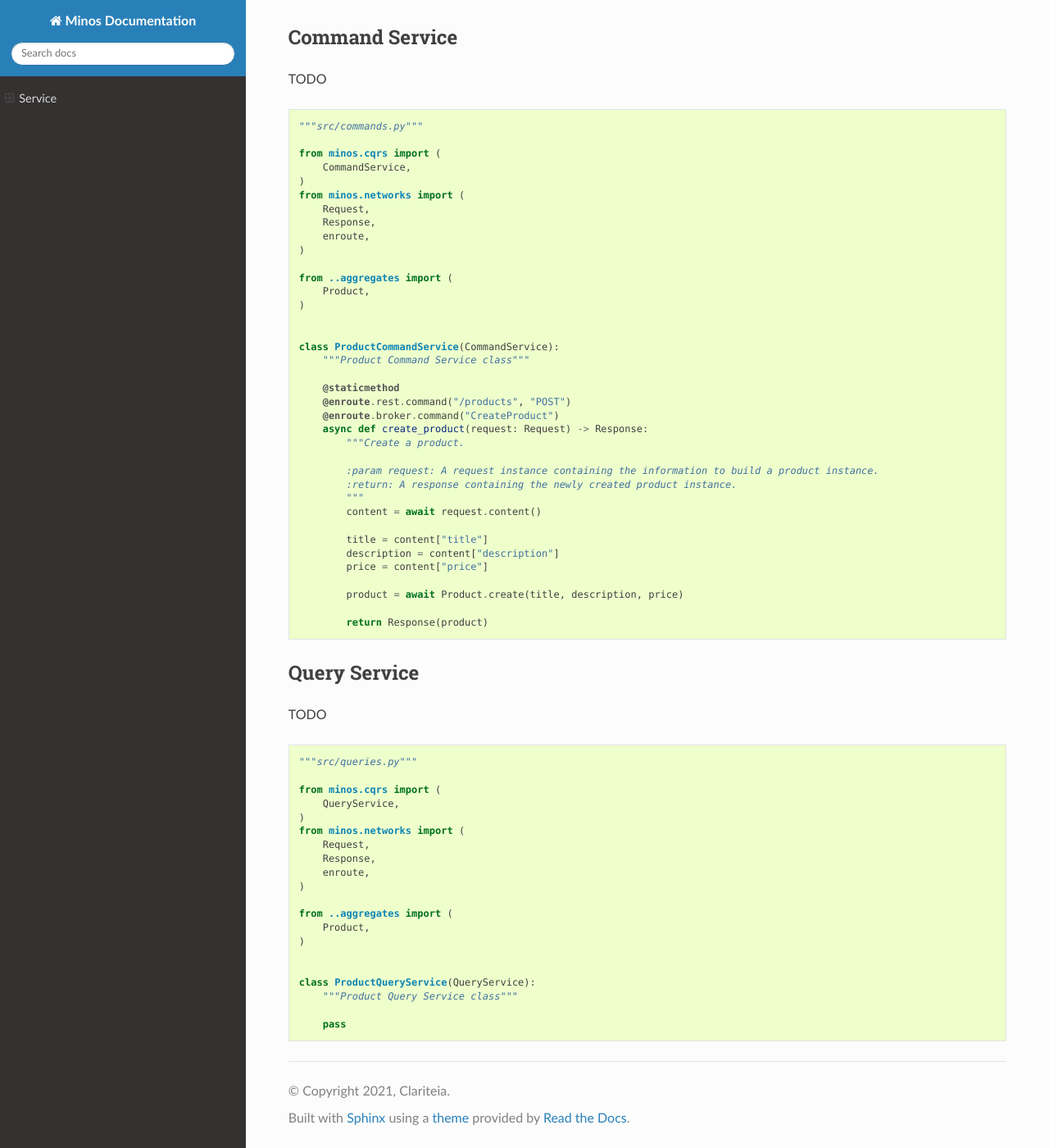
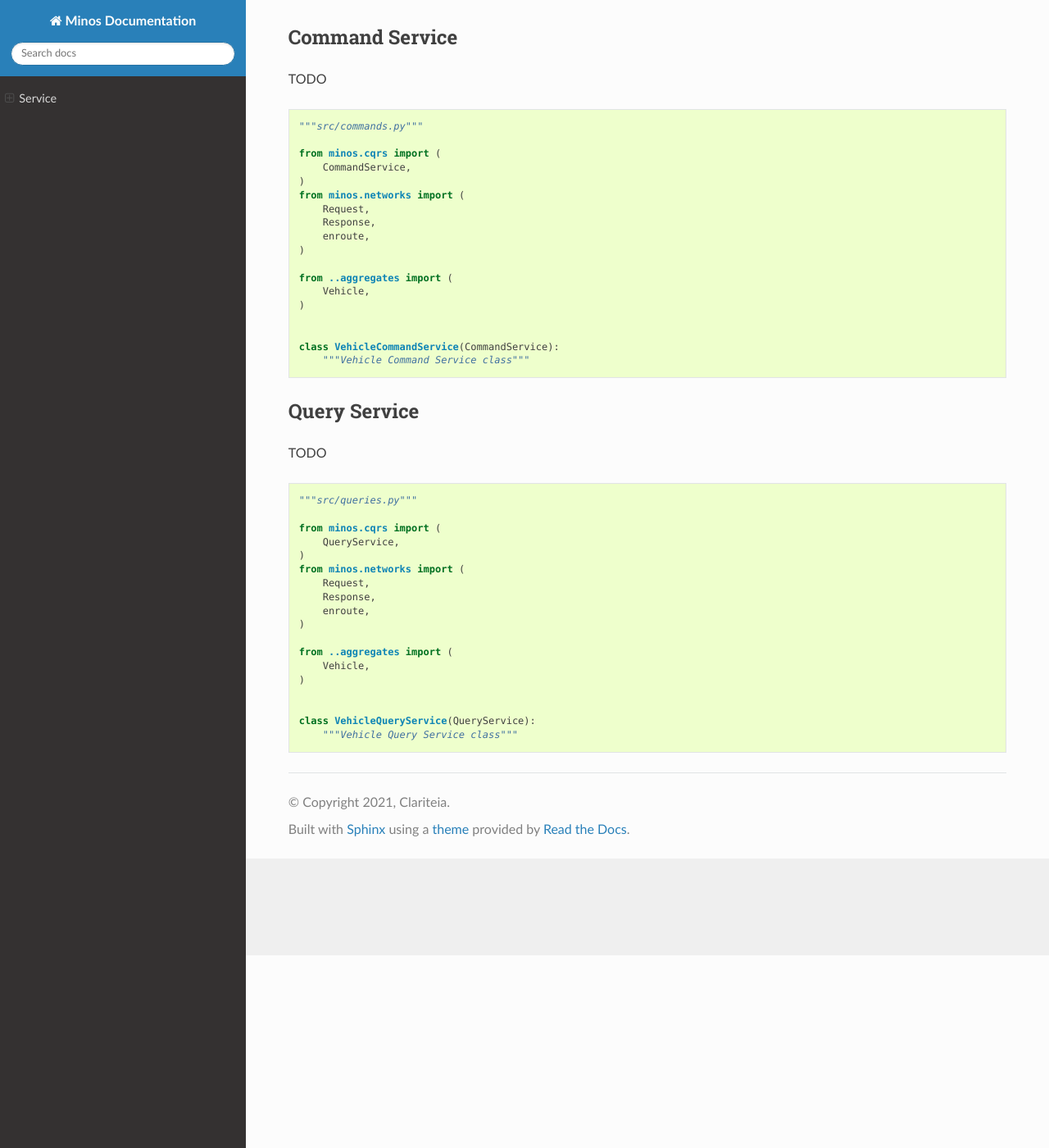
Before and after one commit to Clariteia/minos-documentation, a Sphinx documentation site: the page built from docs/quickstart/service.md, in a window 1280 px wide and 1400 px high, scrolled down 235 px. Shown: the whole window at 82% size. Built offline with Sphinx 7.4.7 and the Read the Docs theme 2.0.0, drawn with Linux system fonts in a browser that asks for light colours.

Commit message:
* Replace `product` by `vehicle` as example microservice

````diff
--- a/docs/quickstart/service.md
+++ b/docs/quickstart/service.md
@@ -21,31 +21,12 @@ from minos.networks import (
 )
 
 from ..aggregates import (
-    Product,
+    Vehicle,
 )
 
 
-class ProductCommandService(CommandService):
-    """Product Command Service class"""
-
-    @staticmethod
-    @enroute.rest.command("/products", "POST")
-    @enroute.broker.command("CreateProduct")
-    async def create_product(request: Request) -> Response:
-        """Create a product.
-
-        :param request: A request instance containing the information to build a product instance.
-        :return: A response containing the newly created product instance.
-        """
-        content = await request.content()
-
-        title = content["title"]
-        description = content["description"]
-        price = content["price"]
-
-        product = await Product.create(title, description, price)
-
-        return Response(product)
+class VehicleCommandService(CommandService):
+    """Vehicle Command Service class"""
 ```
 
 ## Query Service
@@ -65,12 +46,10 @@ from minos.networks import (
 )
 
 from ..aggregates import (
-    Product,
+    Vehicle,
 )
 
 
-class ProductQueryService(QueryService):
-    """Product Query Service class"""
-
-    pass
+class VehicleQueryService(QueryService):
+    """Vehicle Query Service class"""
 ```
````
Also changed, not shown: docs/quickstart/_toc.md (+1 -1 lines), docs/quickstart/aggregate.md (+2 -12 lines), docs/quickstart/setup.md (+12 -12 lines).
